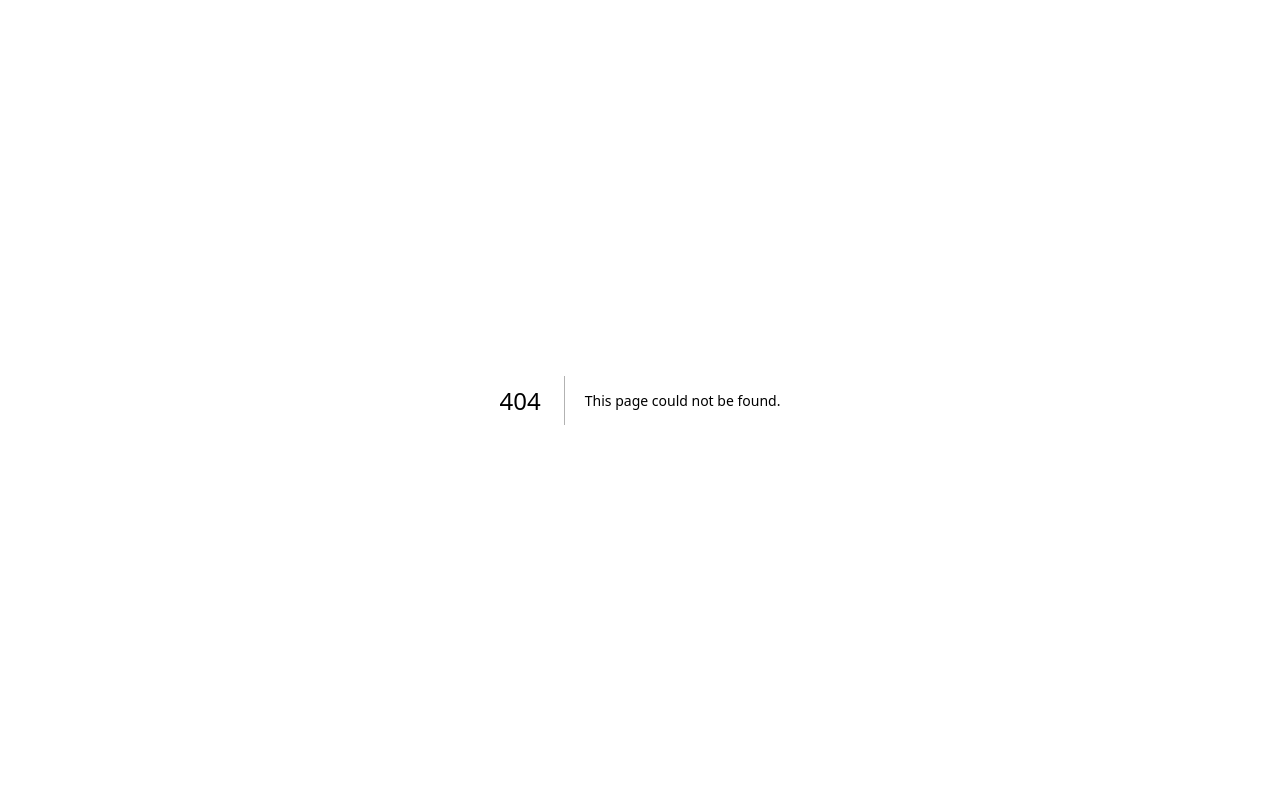
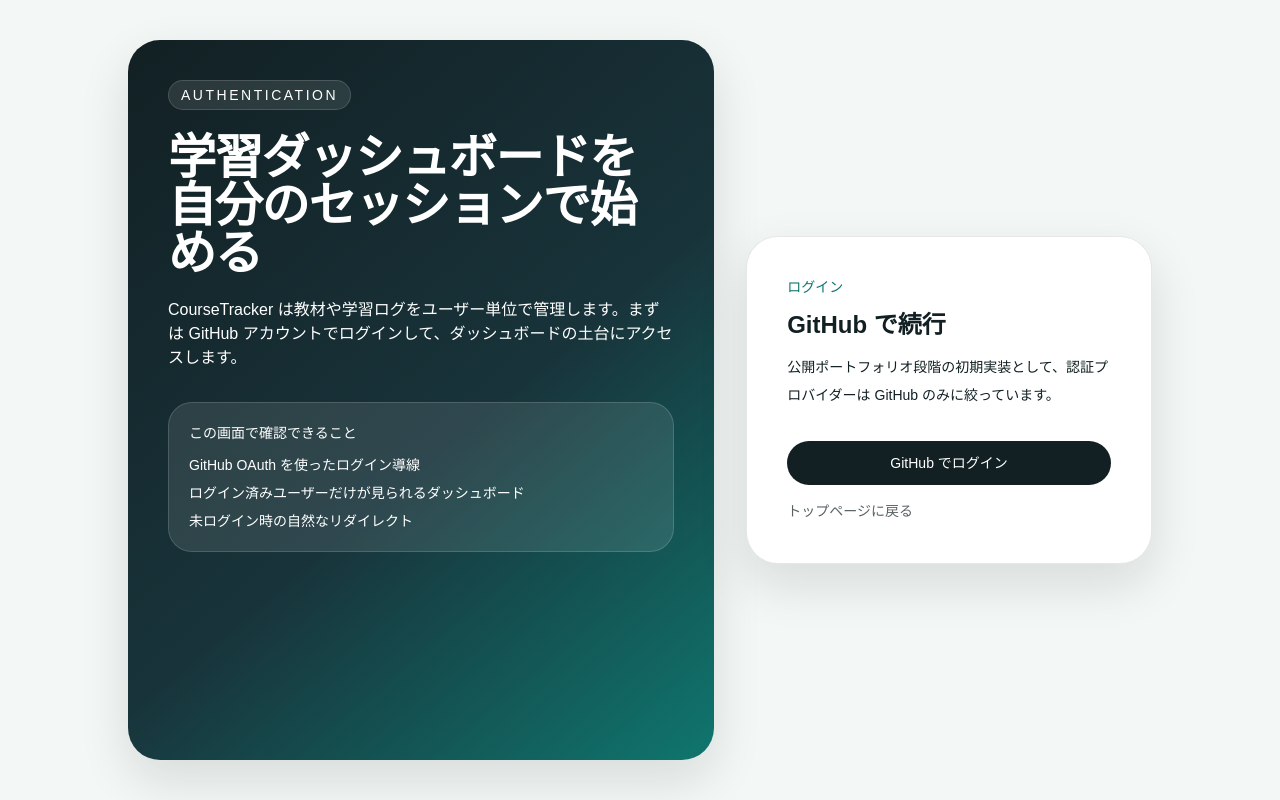
Before and after one commit to ysys1195/course-tracker, a Next.js app: page /login in a window 1280 px wide. Before the commit this address had no page. Built offline with nearby package versions, Linux system fonts and the light colour scheme; no server answers.

Commit message:
ログイン画面と認証導線を追加

```diff
--- /dev/null
+++ b/src/app/login/actions.ts
@@ -0,0 +1,9 @@
+"use server";
+
+import { signIn } from "@/auth";
+
+export async function signInWithGitHub(callbackUrl?: string) {
+  await signIn("github", {
+    redirectTo: callbackUrl || "/dashboard",
+  });
+}
--- /dev/null
+++ b/src/app/login/page.tsx
@@ -0,0 +1,82 @@
+import Link from "next/link";
+import { redirect } from "next/navigation";
+import { auth } from "@/auth";
+import { signInWithGitHub } from "./actions";
+
+type LoginPageProps = {
+  searchParams?: Promise<{
+    callbackUrl?: string;
+  }>;
+};
+
+export default async function LoginPage({ searchParams }: LoginPageProps) {
+  const session = await auth();
+
+  if (session?.user) {
+    redirect("/dashboard");
+  }
+
+  const params = await searchParams;
+  const callbackUrl = params?.callbackUrl || "/dashboard";
+
+  return (
+    <main className="min-h-screen bg-mist px-6 py-10 text-ink sm:px-10">
+      <div className="mx-auto grid min-h-[calc(100vh-5rem)] max-w-5xl gap-8 lg:grid-cols-[1.3fr_0.9fr]">
+        <section className="rounded-[2rem] bg-[linear-gradient(140deg,_#122023_0%,_#18333a_55%,_#0f766e_100%)] p-8 text-white shadow-soft sm:p-10">
+          <p className="inline-flex rounded-full border border-white/15 bg-white/10 px-3 py-1 text-sm tracking-[0.18em] text-white/78">
+            AUTHENTICATION
+          </p>
+          <h1 className="mt-6 text-4xl font-semibold tracking-tight sm:text-5xl">
+            学習ダッシュボードを
+            <br />
+            自分のセッションで始める
+          </h1>
+          <p className="mt-5 max-w-xl text-sm leading-7 text-white/78 sm:text-base">
+            CourseTracker は教材や学習ログをユーザー単位で管理します。まずは GitHub
+            アカウントでログインして、ダッシュボードの土台にアクセスします。
+          </p>
+          <div className="mt-8 rounded-[1.5rem] border border-white/15 bg-white/10 p-5">
+            <p className="text-sm text-white/72">この画面で確認できること</p>
+            <ul className="mt-3 grid gap-2 text-sm text-white/88">
+              <li>GitHub OAuth を使ったログイン導線</li>
+              <li>ログイン済みユーザーだけが見られるダッシュボード</li>
+              <li>未ログイン時の自然なリダイレクト</li>
+            </ul>
+          </div>
+        </section>
+
+        <section className="flex items-center">
+          <div className="w-full rounded-[2rem] border border-ink/10 bg-white p-8 shadow-soft sm:p-10">
+            <p className="text-sm text-signal">ログイン</p>
+            <h2 className="mt-3 text-2xl font-semibold">GitHub で続行</h2>
+            <p className="mt-3 text-sm leading-7 text-ink/72">
+              公開ポートフォリオ段階の初期実装として、認証プロバイダーは GitHub のみに絞っています。
+            </p>
+
+            <form
+              action={async () => {
+                "use server";
+                await signInWithGitHub(callbackUrl);
+              }}
+              className="mt-8"
+            >
+              <button
+                type="submit"
+                className="inline-flex w-full items-center justify-center rounded-full bg-ink px-5 py-3 text-sm font-medium text-white transition hover:bg-[#1d3439]"
+              >
+                GitHub でログイン
+              </button>
+            </form>
+
+            <Link
+              href="/"
+              className="mt-4 inline-flex text-sm text-ink/70 transition hover:text-ink"
+            >
+              トップページに戻る
+            </Link>
+          </div>
+        </section>
+      </div>
+    </main>
+  );
+}
--- a/src/app/page.tsx
+++ b/src/app/page.tsx
@@ -1,3 +1,6 @@
+import Link from "next/link";
+import { auth } from "@/auth";
+
 const resourceTypes = [
   "公式 Docs",
   "公式 GitHub",
@@ -13,7 +16,9 @@
   "次にやることを見失わない",
 ];
 
-export default function Home() {
+export default async function Home() {
+  const session = await auth();
+
   return (
     <main className="min-h-screen bg-mist px-6 py-10 text-ink sm:px-10">
       <div className="mx-auto flex max-w-6xl flex-col gap-10">
@@ -35,10 +40,36 @@
                   技術学習に使う公式 Docs、公式 GitHub、動画、書籍、記事をまとめて整理する、
                   公開用ポートフォリオ向けの学習ダッシュボードです。
                 </p>
+                <div className="flex flex-col gap-3 pt-2 sm:flex-row">
+                  <Link
+                    href={session?.user ? "/dashboard" : "/login"}
+                    className="inline-flex items-center justify-center rounded-full bg-white px-5 py-3 text-sm font-medium text-ink transition hover:bg-white/90"
+                  >
+                    {session?.user ? "ダッシュボードへ" : "ログインして始める"}
+                  </Link>
+                  <Link
+                    href="/dashboard"
+                    className="inline-flex items-center justify-center rounded-full border border-white/20 bg-white/10 px-5 py-3 text-sm font-medium text-white transition hover:bg-white/15"
+                  >
+                    保護ページを確認する
+                  </Link>
+                </div>
               </div>
             </div>
             <div className="grid gap-3 rounded-[1.5rem] border border-white/15 bg-white/10 p-5 backdrop-blur">
-              <p className="text-sm text-white/72">管理できる教材カテゴリ</p>
+              <p className="text-sm text-white/72">
+                {session?.user ? "現在はログイン済みです" : "管理できる教材カテゴリ"}
+              </p>
+              {session?.user ? (
+                <div className="rounded-[1rem] border border-white/15 bg-white/10 p-4 text-sm text-white/88">
+                  <p className="font-medium">
+                    {session.user.name || "ログイン中のユーザー"}
+                  </p>
+                  <p className="mt-2 text-white/72">
+                    {session.user.email || "メールアドレス未設定"}
+                  </p>
+                </div>
+              ) : null}
               <ul className="grid grid-cols-2 gap-2 text-sm">
                 {resourceTypes.map((type) => (
                   <li
```
